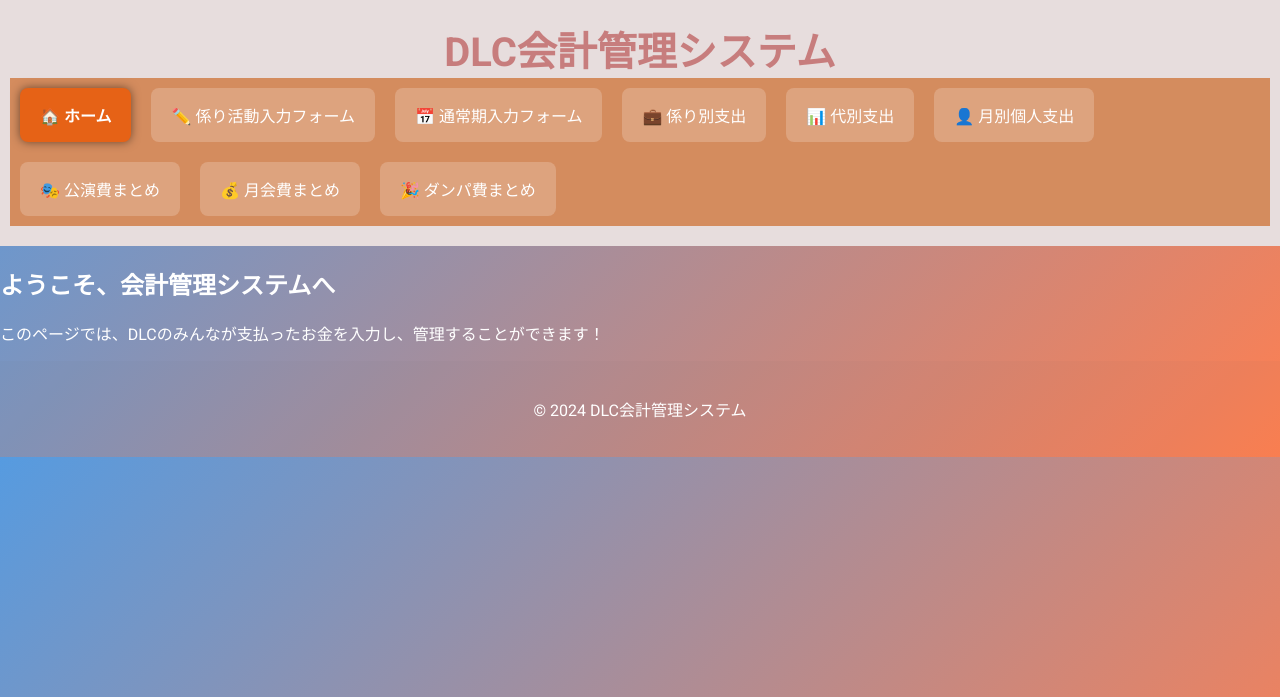
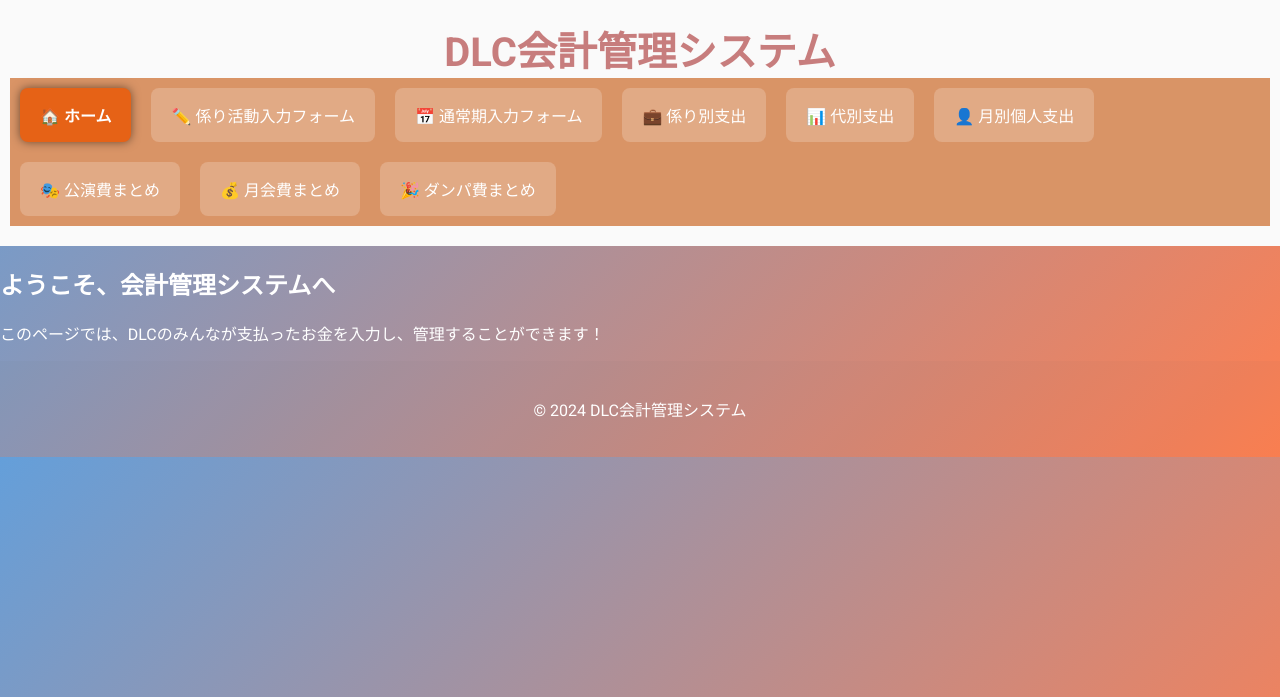
Before and after one commit to Shiki-dance/accounting-management, a Django app: template accounting/templates/accounting/index.html in a window 1280 px wide. Shown: the top 697 px of the page. Run offline with Django 3.2, Linux system fonts and the light colour scheme; the template is opened without the code that fills it, so the values that code supplies are empty.

Commit message:
grafic changes

```diff
--- a/accounting/static/accounting/css/style.css
+++ b/accounting/static/accounting/css/style.css
@@ -2,7 +2,7 @@
 body {
     font-family: 'Roboto', Arial, sans-serif;
     /*背景にグラデーションを採用*/
-    background: linear-gradient(135deg, #569be0, #ff7f50);
+    background: linear-gradient(135deg, #649fda, #ff7f50);
     /*文字色を白に指定*/
     color: #fff;
     margin: 0;
@@ -16,7 +16,7 @@ header {
     text-align: center;
     padding: 20px 10px;
     /*半透明の背景を選択*/
-    background-color: rgb(231, 221, 221);
+    background-color: rgb(250, 250, 250);
 }
 
 header h1 {
```
